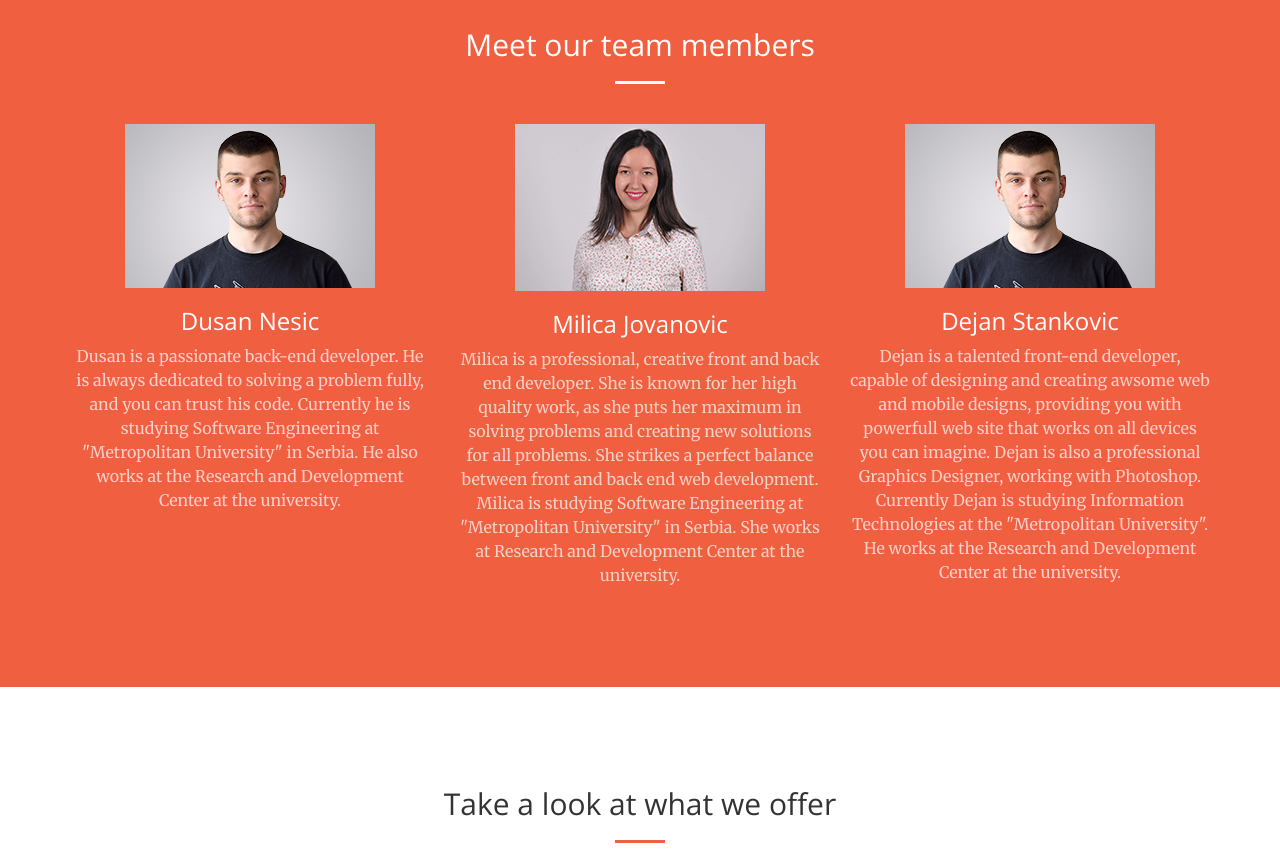
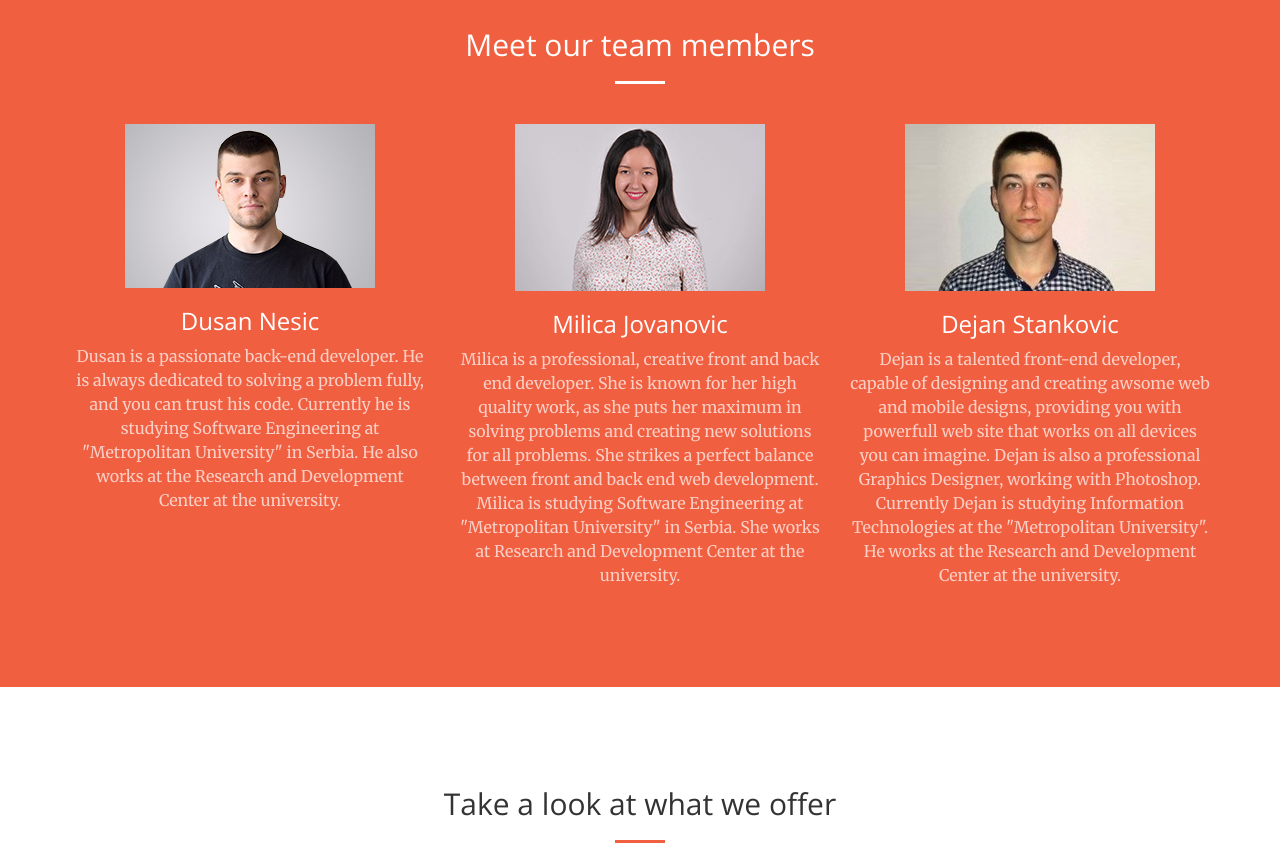
Before and after one commit to DusanNesic95/dusannesicdevelopment, a website: page index.html in a window 1280 px wide. Shown: the part 1140-2000 px from the top of the page. Drawn offline with nearby package versions, Linux system fonts and the light colour scheme.

Commit message:
Adding new picture

```diff
--- a/index.html
+++ b/index.html
@@ -120,7 +120,7 @@
               </div>
               <div class="col-lg-4 text-center">
                   <div class="service-box">
-                      <img src="img/dusan-nesic.jpg" alt="Dejan Stankovic Portrate" />
+                      <img src="img/dejan-stankovic.png" alt="Dejan Stankovic Portrate" />
                       <h3>Dejan Stankovic</h3>
                       <p class="text-faded">Dejan is a talented front-end developer, capable of designing and
                         creating awsome web and mobile designs, providing you with powerfull web site that works
```
Also changed, not shown: img/dejan-stankovic.png (added).
